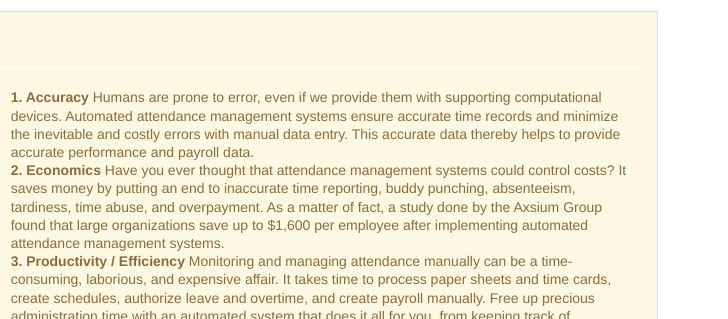
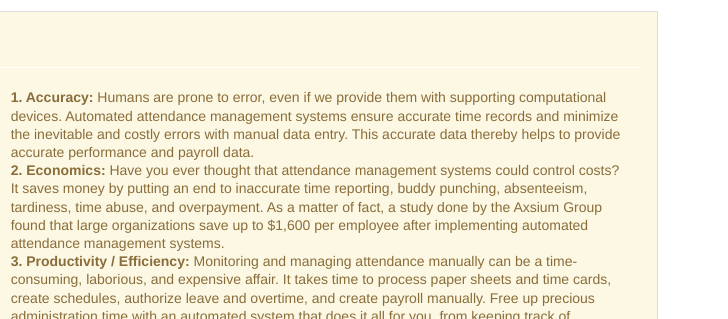
Before and after one commit to SnehalbSawant/ADV-C70, a plain HTML site: page index.html in a window 1280 px wide. Shown: the part 1872-2191 px from the top of the page, 552-1280 px from the left. Drawn offline with nearby package versions, Linux system fonts and the light colour scheme.

Commit message:
Update index.html

```diff
--- a/index.html
+++ b/index.html
@@ -144,13 +144,13 @@
     <li class="list-group-item list-group-item-warning col-lg-12 col-md-12 col-sm-12 col-xs-12 environment_li"  >
      <h4>Implemented Online Attendance Management System</h4>
      <img src="https://5.imimg.com/data5/ZA/SJ/QC/SELLER-7950336/rfid-smart-attendance-for-school-500x500.jpg" class="img-responsive col-lg-5 col-md-5 col-sm-5 col-xs-12" >
-	    <p class="list-group-item-text col-lg-7 col-md-7 col-sm-7 col-xs-12" ><b>1. Accuracy</b>
+	    <p class="list-group-item-text col-lg-7 col-md-7 col-sm-7 col-xs-12" ><b>1. Accuracy:</b>
 Humans are prone to error, even if we provide them with supporting computational devices. Automated attendance management systems ensure accurate time records and minimize the inevitable and costly errors with manual data entry. This accurate data thereby helps to provide accurate performance and payroll data.
 <br>
-		    <b>2. Economics</b>
+		    <b>2. Economics:</b>
 Have you ever thought that attendance management systems could control costs? It saves money by putting an end to inaccurate time reporting, buddy punching, absenteeism, tardiness, time abuse, and overpayment. As a matter of fact, a study done by the Axsium Group found that large organizations save up to $1,600 per employee after implementing automated attendance management systems.
 <br>
-		    <b>3. Productivity / Efficiency</b>
+		    <b>3. Productivity / Efficiency:</b>
 Monitoring and managing attendance manually can be a time-consuming, laborious, and expensive affair. It takes time to process paper sheets and time cards, create schedules, authorize leave and overtime, and create payroll manually. Free up precious administration time with an automated system that does it all for you, from keeping track of employee hours to automatically importing information into your payroll system. The time and effort saved combined with data accuracy helps in optimizing the use of resources which lead to increased productivity and improves profits. And many more like Visibility / Insights, Hassle Free Workflow Management, Flexibility, Integration / Configuration, Real-time tracking, Security, and Compliance
 </p>
     </li>
```
